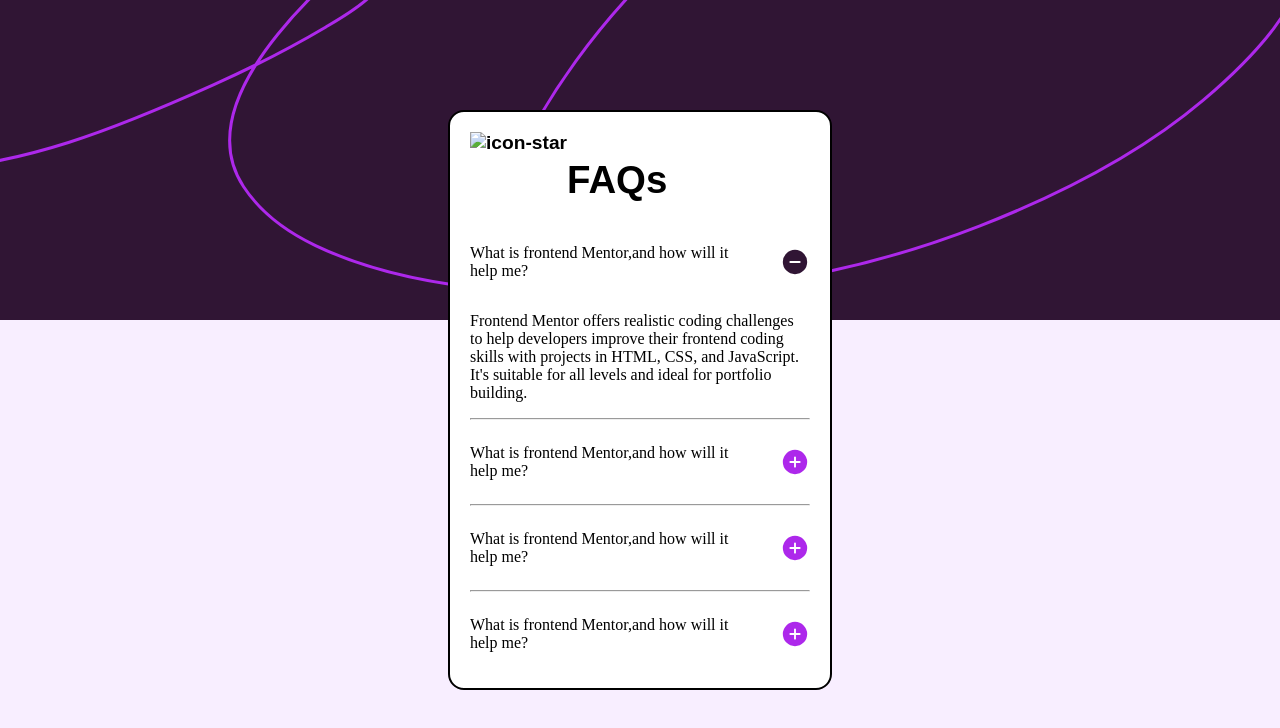
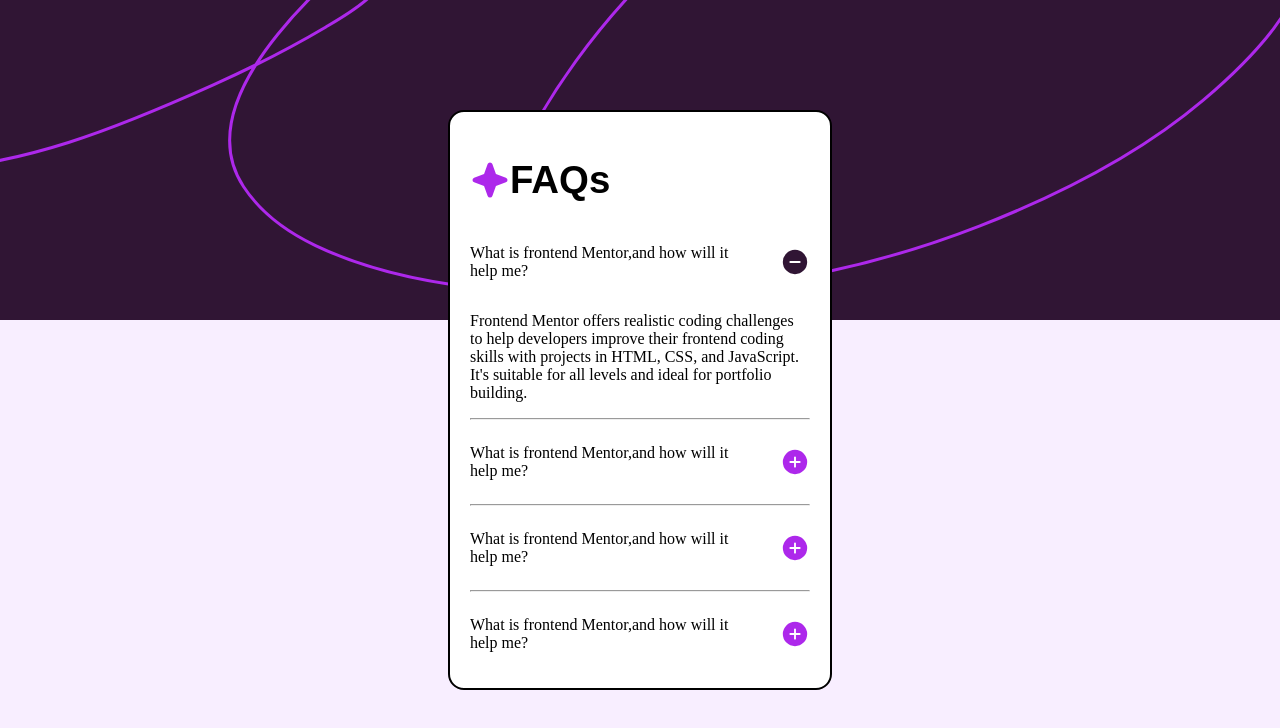
Before and after one commit to Abdurraheemm/faq-accordion, a plain HTML site: page index.html in a window 1280 px wide. Shown: the top 728 px of the page. Drawn offline with Linux system fonts and the light colour scheme.

Commit message:
Add files via upload

```diff
--- a/index.html
+++ b/index.html
@@ -102,7 +102,7 @@
 
     <div class="container">
         <div class="head">
-            <img src="./assets/images/icon-star.svg" alt="icon-star">
+            <img src="./icon-star.svg" alt="icon-star">
             <h1>FAQs</h1>
 
         </div>
```
